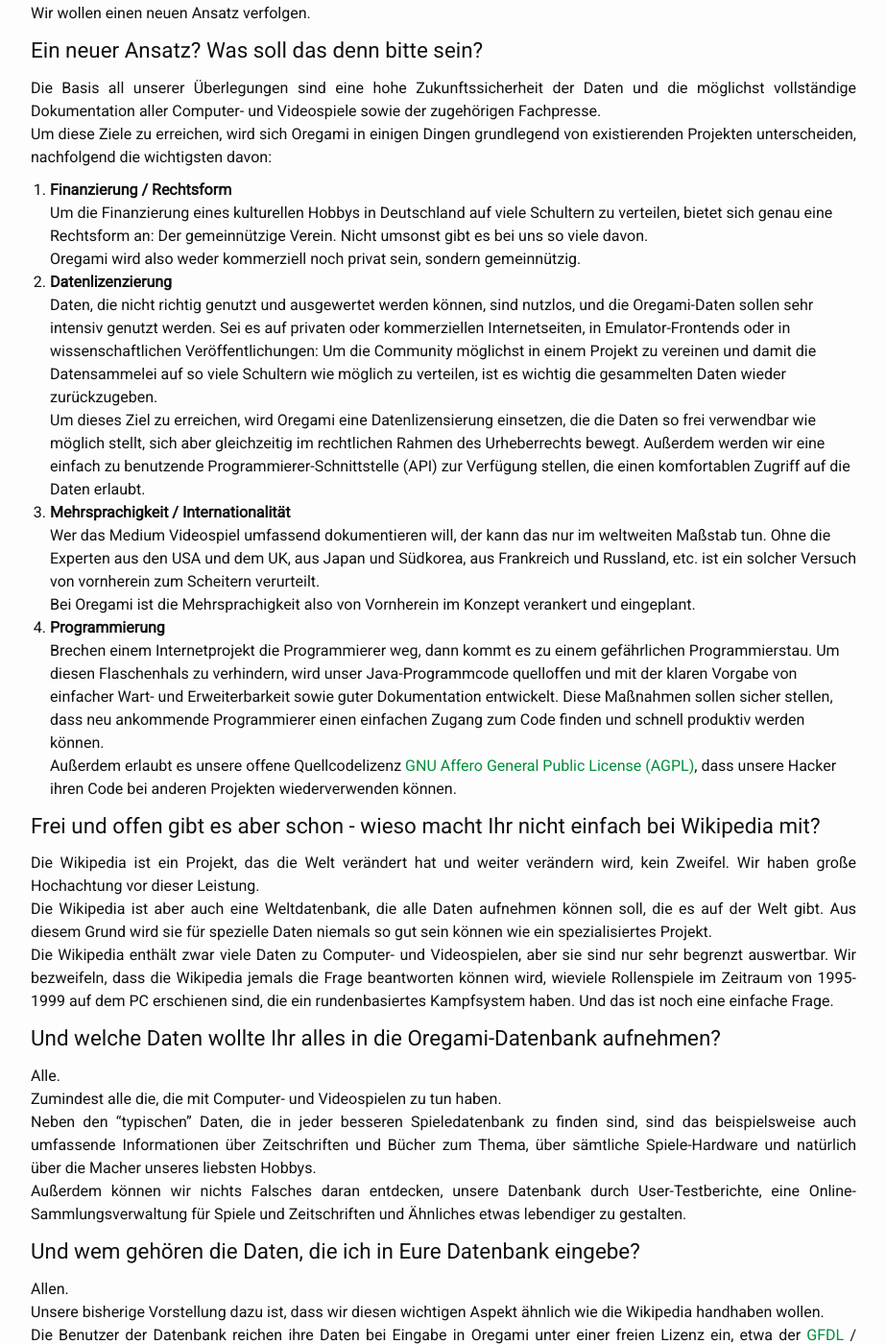
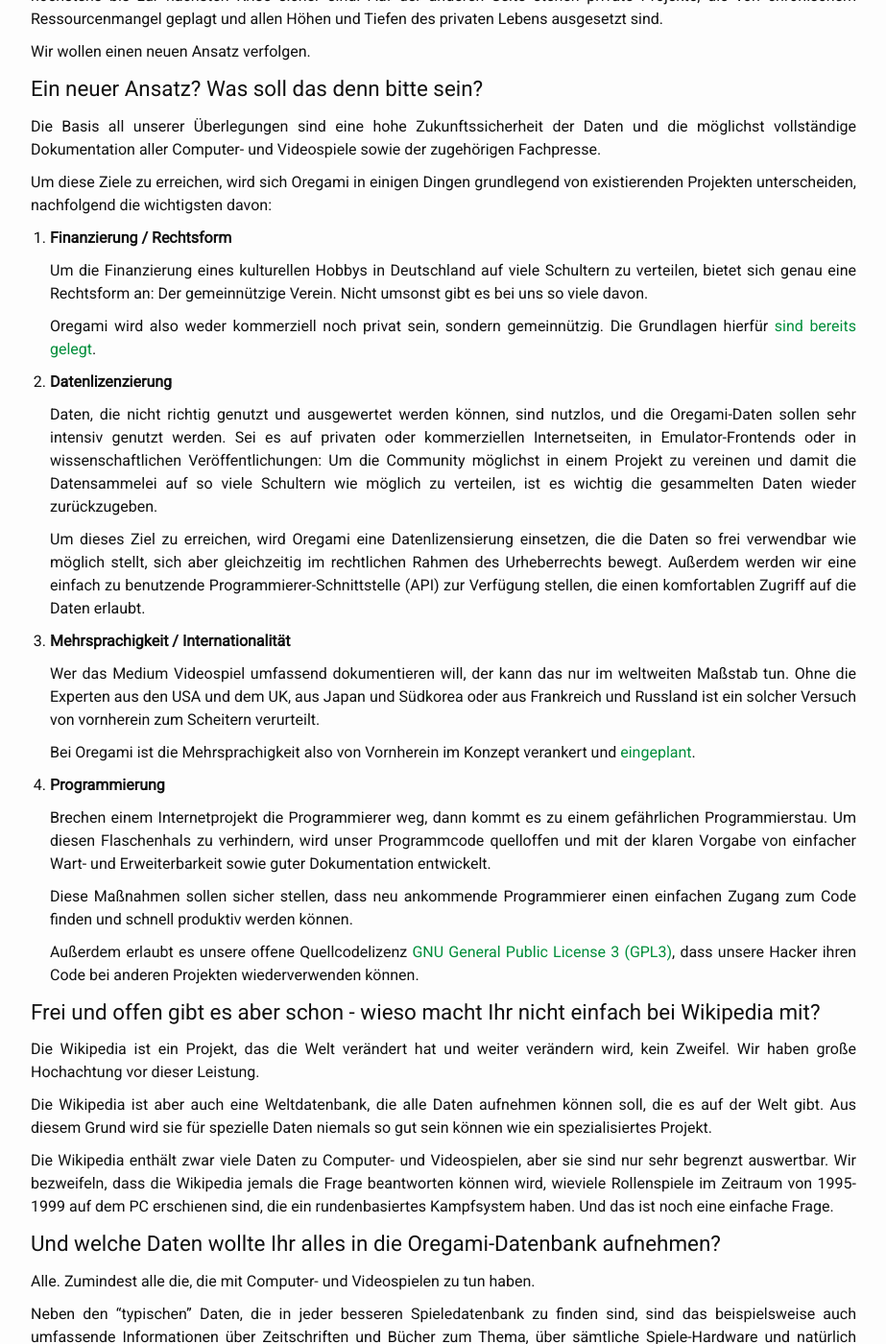
Before and after one commit to oregami/oregami.org-public-website, a Jekyll site: the page built from _pages_de/faq.md, in a window 1280 px wide and 1400 px high, scrolled down 463 px. Shown: the whole window at 96% size, without its empty margins (178-1101 px from the left). Built offline with Jekyll 4.4.1, drawn with Linux system fonts in a browser that asks for light colours; some of the changed text lies outside the part shown.

Commit message:
Update of the German FAQ

```diff
--- a/_pages_de/faq.md
+++ b/_pages_de/faq.md
@@ -4,56 +4,81 @@ title: FAQ
 permalink: /de/faq
 language: de
 seq: 30
+published: true
 ---
 
 ### Was bedeutet Oregami?
 
 Oregami bedeutet ausgeschrieben "Open Registry of Game Information", übersetzt heißt das so etwas wie "Offene Kanzlei für Spielinformationen".
+
 Dahinter steckt eine neue, offene Computer- und Videospieldatenbank.
 
 ### Die Welt braucht keine neue Spieledatenbank !?!
 
 Doch, braucht sie.
+
 Die existierenden Projekte sind unserer Meinung nach nicht geeignet, die Computer- und Videospiel-Historie nachhaltig zu konservieren.
+
 Auf der einen Seite gibt es kommerzielle Projekte, die in erster Linie dem wirtschaftlichen Erfolg untergeordnet und damit höchstens bis zur nächsten Krise sicher sind. Auf der anderen Seite stehen private Projekte, die von chronischem Ressourcenmangel geplagt und allen Höhen und Tiefen des privaten Lebens ausgesetzt sind.
+
 Wir wollen einen neuen Ansatz verfolgen.
 
 ### Ein neuer Ansatz? Was soll das denn bitte sein?
 
 Die Basis all unserer Überlegungen sind eine hohe Zukunftssicherheit der Daten und die möglichst vollständige Dokumentation aller Computer- und Videospiele sowie der zugehörigen Fachpresse.
+
 Um diese Ziele zu erreichen, wird sich Oregami in einigen Dingen grundlegend von existierenden Projekten unterscheiden, nachfolgend die wichtigsten davon:
 
 1.  **Finanzierung / Rechtsform**
+
     Um die Finanzierung eines kulturellen Hobbys in Deutschland auf viele Schultern zu verteilen, bietet sich genau eine Rechtsform an: Der gemeinnützige Verein. Nicht umsonst gibt es bei uns so viele davon.
-    Oregami wird also weder kommerziell noch privat sein, sondern gemeinnützig.
+
+    Oregami wird also weder kommerziell noch privat sein, sondern gemeinnützig. Die Grundlagen hierfür [sind bereits gelegt](http://www.oregami.org/blog/de/2013/vereinsgrundung-in-sicht).
+
 2.  **Datenlizenzierung**
+
     Daten, die nicht richtig genutzt und ausgewertet werden können, sind nutzlos, und die Oregami-Daten sollen sehr intensiv genutzt werden. Sei es auf privaten oder kommerziellen Internetseiten, in Emulator-Frontends oder in wissenschaftlichen Veröffentlichungen: Um die Community möglichst in einem Projekt zu vereinen und damit die Datensammelei auf so viele Schultern wie möglich zu verteilen, ist es wichtig die gesammelten Daten wieder zurückzugeben.
+
     Um dieses Ziel zu erreichen, wird Oregami eine Datenlizensierung einsetzen, die die Daten so frei verwendbar wie möglich stellt, sich aber gleichzeitig im rechtlichen Rahmen des Urheberrechts bewegt. Außerdem werden wir eine einfach zu benutzende Programmierer-Schnittstelle (API) zur Verfügung stellen, die einen komfortablen Zugriff auf die Daten erlaubt.
+
 3.  **Mehrsprachigkeit / Internationalität**
-    Wer das Medium Videospiel umfassend dokumentieren will, der kann das nur im weltweiten Maßstab tun. Ohne die Experten aus den USA und dem UK, aus Japan und Südkorea, aus Frankreich und Russland, etc. ist ein solcher Versuch von vornherein zum Scheitern verurteilt.
-    Bei Oregami ist die Mehrsprachigkeit also von Vornherein im Konzept verankert und eingeplant.
+
+    Wer das Medium Videospiel umfassend dokumentieren will, der kann das nur im weltweiten Maßstab tun. Ohne die Experten aus den USA und dem UK, aus Japan und Südkorea oder aus Frankreich und Russland ist ein solcher Versuch von vornherein zum Scheitern verurteilt.
+
+    Bei Oregami ist die Mehrsprachigkeit also von Vornherein im Konzept verankert und [eingeplant](http://www.oregami.org/blog/de/2017/gedanken-zur-internationalisierung-i18n).
+
 4.  **Programmierung**
-    Brechen einem Internetprojekt die Programmierer weg, dann kommt es zu einem gefährlichen Programmierstau. Um diesen Flaschenhals zu verhindern, wird unser Java-Programmcode quelloffen und mit der klaren Vorgabe von einfacher Wart- und Erweiterbarkeit sowie guter Dokumentation entwickelt. Diese Maßnahmen sollen sicher stellen, dass neu ankommende Programmierer einen einfachen Zugang zum Code finden und schnell produktiv werden können.
-    Außerdem erlaubt es unsere offene Quellcodelizenz [GNU Affero General Public License (AGPL)](http://de.wikipedia.org/wiki/GNU_Affero_General_Public_License), dass unsere Hacker ihren Code bei anderen Projekten wiederverwenden können.
+
+    Brechen einem Internetprojekt die Programmierer weg, dann kommt es zu einem gefährlichen Programmierstau. Um diesen Flaschenhals zu verhindern, wird unser Programmcode quelloffen und mit der klaren Vorgabe von einfacher Wart- und Erweiterbarkeit sowie guter Dokumentation entwickelt.
+
+    Diese Maßnahmen sollen sicher stellen, dass neu ankommende Programmierer einen einfachen Zugang zum Code finden und schnell produktiv werden können.
+
+    Außerdem erlaubt es unsere offene Quellcodelizenz [GNU General Public License 3 (GPL3)](https://de.wikipedia.org/wiki/GNU_General_Public_License#GPL_Version_3){:target="_blank"}, dass unsere Hacker ihren Code bei anderen Projekten wiederverwenden können.
 
 ### Frei und offen gibt es aber schon - wieso macht Ihr nicht einfach bei Wikipedia mit?
 
 Die Wikipedia ist ein Projekt, das die Welt verändert hat und weiter verändern wird, kein Zweifel. Wir haben große Hochachtung vor dieser Leistung.
+
 Die Wikipedia ist aber auch eine Weltdatenbank, die alle Daten aufnehmen können soll, die es auf der Welt gibt. Aus diesem Grund wird sie für spezielle Daten niemals so gut sein können wie ein spezialisiertes Projekt.
+
 Die Wikipedia enthält zwar viele Daten zu Computer- und Videospielen, aber sie sind nur sehr begrenzt auswertbar. Wir bezweifeln, dass die Wikipedia jemals die Frage beantworten können wird, wieviele Rollenspiele im Zeitraum von 1995-1999 auf dem PC erschienen sind, die ein rundenbasiertes Kampfsystem haben. Und das ist noch eine einfache Frage.
 
 ### Und welche Daten wollte Ihr alles in die Oregami-Datenbank aufnehmen?
 
-Alle.
-Zumindest alle die, die mit Computer- und Videospielen zu tun haben.
+Alle. Zumindest alle die, die mit Computer- und Videospielen zu tun haben.
+
 Neben den "typischen" Daten, die in jeder besseren Spieledatenbank zu finden sind, sind das beispielsweise auch umfassende Informationen über Zeitschriften und Bücher zum Thema, über sämtliche Spiele-Hardware und natürlich über die Macher unseres liebsten Hobbys.
+
 Außerdem können wir nichts Falsches daran entdecken, unsere Datenbank durch User-Testberichte, eine Online-Sammlungsverwaltung für Spiele und Zeitschriften und Ähnliches etwas lebendiger zu gestalten.
 
 ### Und wem gehören die Daten, die ich in Eure Datenbank eingebe?
 
 Allen.
+
 Unsere bisherige Vorstellung dazu ist, dass wir diesen wichtigen Aspekt ähnlich wie die Wikipedia handhaben wollen.
-Die Benutzer der Datenbank reichen ihre Daten bei Eingabe in Oregami unter einer freien Lizenz ein, etwa der [GFDL](http://de.wikipedia.org/wiki/GNU-Lizenz_f%C3%BCr_freie_Dokumentation) / [ODBL](http://de.wikipedia.org/wiki/ODbL#Lizenzen) oder einer der komplett freien [CC-Lizenzen](http://de.wikipedia.org/wiki/Creative_Commons#Die_sechs_aktuellen_Lizenzen). Wir veröffentlichen diese Daten dann nach Prüfung ebenfalls unter der gewählten Lizenz und geben sie der Community mittels einer Programmierschnittstelle zurück.
+
+Die Benutzer der Datenbank reichen ihre Daten bei Eingabe in Oregami unter einer freien Lizenz ein, etwa der [GFDL](http://de.wikipedia.org/wiki/GNU-Lizenz_f%C3%BCr_freie_Dokumentation){:target="_blank"} / der [ODBL](http://de.wikipedia.org/wiki/ODbL#Lizenzen){:target="_blank"} oder einer der komplett freien [CC-Lizenzen](http://de.wikipedia.org/wiki/Creative_Commons#Die_sechs_aktuellen_Lizenzen){:target="_blank"}. Wir veröffentlichen diese Daten dann nach Prüfung ebenfalls unter der gewählten Lizenz und geben sie der Community mittels einer Programmierschnittstelle zurück.
+
 Die umfassende rechtliche Klärung dieses Themas ist allerdings noch in Arbeit. Insbesondere Coverscans und Screenshots sind urheberrechtlich problematisch und müssen mit Vorsicht behandelt werden.
 
 ### Klingt alles sehr ambitioniert, habt Ihr Euch da nicht zuviel vorgenommen?
```
Also changed, not shown: other parts of _pages_de/faq.md (+8 -4 lines).
